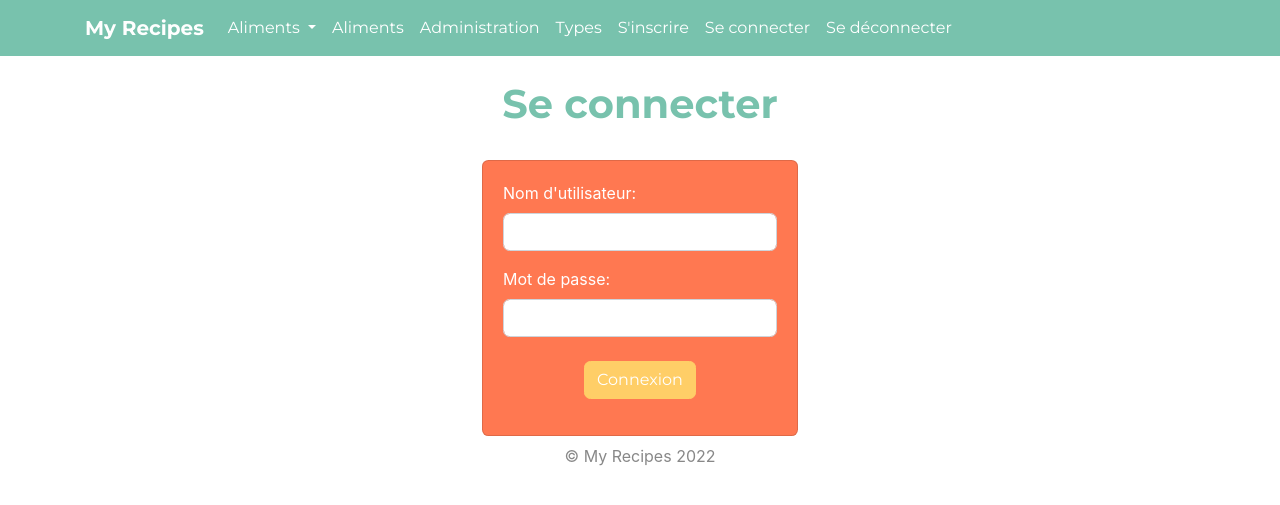
After one commit to Melissa-code/My_recipes, a Symfony app: template templates/admin_safe/login.html.twig in a window 1280 px wide. The commit adds this page. Shown: the top 505 px of the page. Run offline with Twig, Linux system fonts and the light colour scheme; the template is opened without the code that fills it, so the values that code supplies are empty; some libraries are stand-ins or nearby versions.

Commit message:
login & logout

```diff
--- a/src/Entity/User.php
+++ b/src/Entity/User.php
@@ -107,6 +107,6 @@ class User implements UserInterface, PasswordAuthenticatedUserInterface
 
     public function getUserIdentifier(): string
     {
-        return (string) $this->email;
+        return (string) $this->username;
     }
 }
--- /dev/null
+++ b/templates/admin_safe/login.html.twig
@@ -0,0 +1,39 @@
+{% extends 'base.html.twig' %}
+
+{% block title %} Connexion {% endblock %}
+
+
+{% block pageTitle %} Se connecter {% endblock %}
+
+{% block body %}
+    <div class="container-fluid">
+        <div class="row h-75  d-flex justify-content-center">
+
+            {# card #}
+            <div class="col-12 d-flex justify-content-center ">
+
+                <div class="card text-white bg-danger m-2" style="max-width: 30rem;">
+                    <div class="card-body">
+
+                        <form action="{{ path('app_login') }}" method="POST">
+                            <div class="form-group">
+                                <label for="">Nom d'utilisateur: </label>
+                                <input type="text" required name="_username" class="form-control">
+                            </div>
+                            <div class="form-group">
+                                <label for="">Mot de passe: </label>
+                                <input type="password" required name="_password" class="form-control">
+                            </div>
+                            <div class="form-group">
+                                <input type="submit" value="Connexion" class="btn btn-warning d-block mx-auto mt-4">
+                            </div>
+                        </form>
+                    </div>
+                </div>
+
+            </div>
+        </div>
+    </div>
+
+
+{% endblock %}
--- a/templates/base.html.twig
+++ b/templates/base.html.twig
@@ -44,6 +44,12 @@
                             <li class="nav-item">
                                 <a class="nav-link text-white" href="{{ path('app_signup') }}">S'inscrire</a>
                             </li>
+                            <li class="nav-item">
+                                <a class="nav-link text-white" href="{{ path('app_login') }}">Se connecter</a>
+                            </li>
+                            <li class="nav-item">
+                                <a class="nav-link text-white" href="{{ path('app_logout') }}">Se déconnecter</a>
+                            </li>
                         </ul>
                     </div>
                 </div>
```
Also changed, not shown: src/Controller/AdminSafeController.php (+33 -1 lines), 1 other file.
